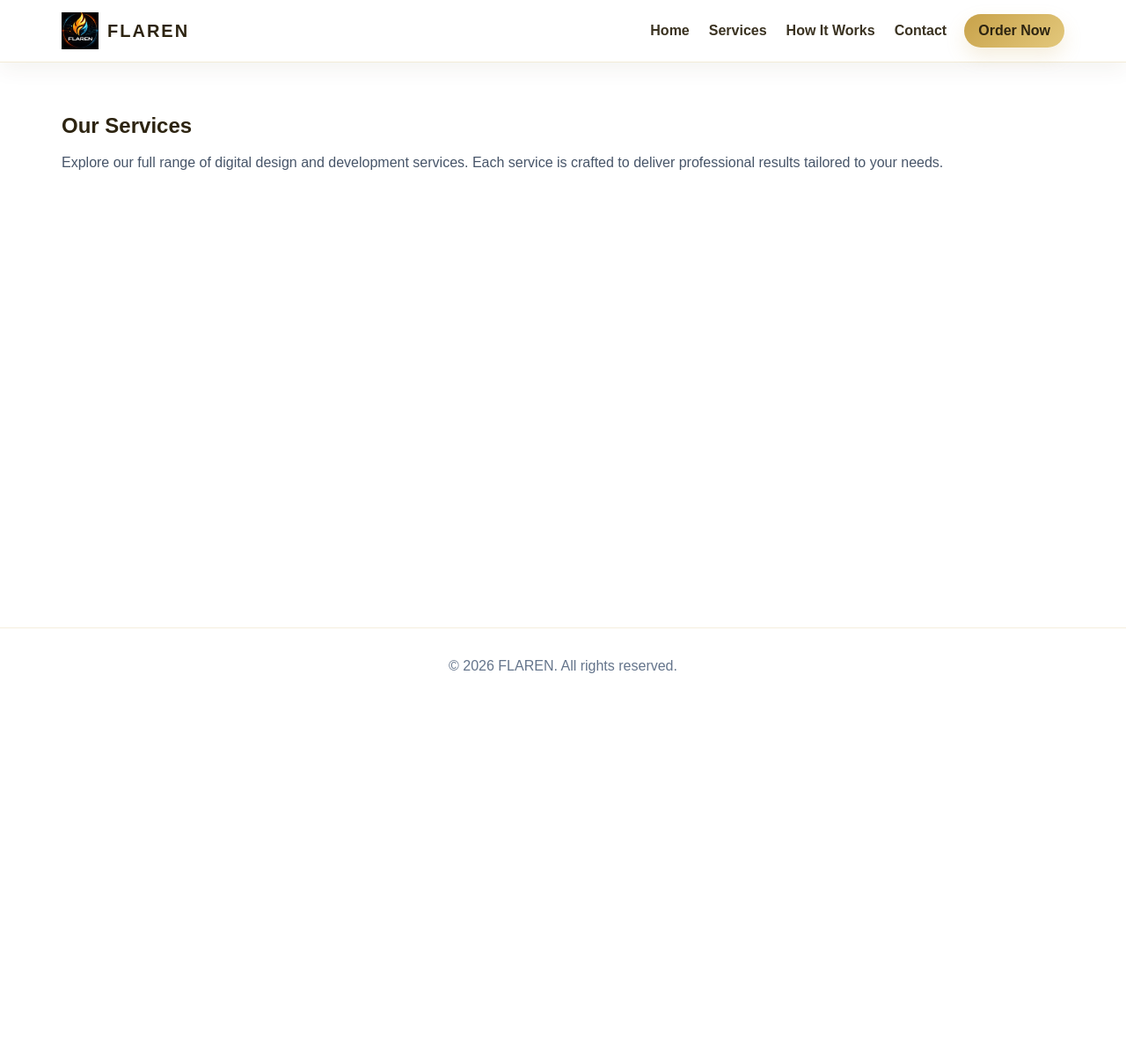
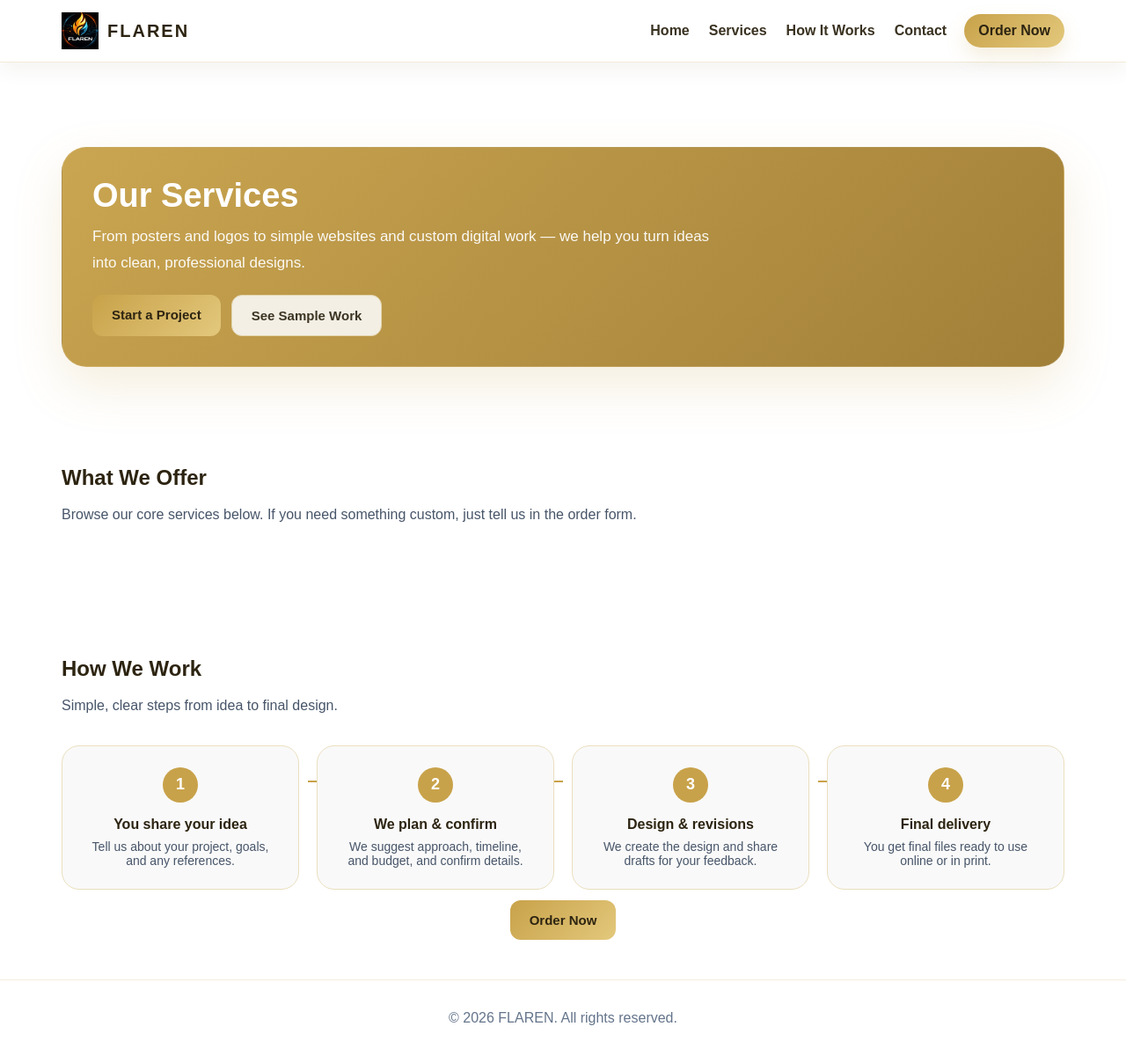
Before and after one commit to sjspokeflarebusiness-del/flaren-site, a Python web app: template templates/services.html in a window 1280 px wide. Shown: the whole page at 88% size. Before the commit the page ends 765 px from the top, so only its background shows below. Run offline with Jinja, Linux system fonts and the light colour scheme; the template is opened without the code that fills it, so the values that code supplies are empty.

Commit message:
Redesign services page with hero, cards, and how-it-works

```diff
--- a/templates/services.html
+++ b/templates/services.html
@@ -2,20 +2,79 @@
 {% block title %}FLAREN — Services{% endblock %}
 
 {% block content %}
+<!-- Hero -->
+<section class="hero">
+  <div class="container">
+    <div class="hero-panel">
+      <h1>Our Services</h1>
+      <p>
+        From posters and logos to simple websites and custom digital work —
+        we help you turn ideas into clean, professional designs.
+      </p>
+      <div class="actions">
+        <a href="{{ url_for('order') }}" class="btn btn-primary">Start a Project</a>
+        <a href="{{ url_for('sample_works') }}" class="btn btn-secondary">See Sample Work</a>
+      </div>
+    </div>
+  </div>
+</section>
+
+<!-- Services List -->
 <section class="section">
   <div class="container">
-    <h2 class="section-title">Our Services</h2>
+    <h2 class="section-title">What We Offer</h2>
     <p class="section-text">
-      Explore our full range of digital design and development services. Each service is crafted to deliver professional results tailored to your needs.
+      Browse our core services below. If you need something custom, just tell us in the order form.
     </p>
+
     <div class="services-map">
       {% for service in services %}
       <div class="service-card">
-        <div class="service-number">{{ loop.index }}</div>
+        <span class="service-number">{{ loop.index }}</span>
         <h3>{{ service }}</h3>
       </div>
       {% endfor %}
     </div>
   </div>
 </section>
+
+<!-- How It Works (mini timeline) -->
+<section class="section">
+  <div class="container">
+    <h2 class="section-title">How We Work</h2>
+    <p class="section-text">
+      Simple, clear steps from idea to final design.
+    </p>
+
+    <div class="steps-timeline">
+      <div class="step-card">
+        <div class="step-number">1</div>
+        <h3>You share your idea</h3>
+        <p>Tell us about your project, goals, and any references.</p>
+      </div>
+
+      <div class="step-card">
+        <div class="step-number">2</div>
+        <h3>We plan & confirm</h3>
+        <p>We suggest approach, timeline, and budget, and confirm details.</p>
+      </div>
+
+      <div class="step-card">
+        <div class="step-number">3</div>
+        <h3>Design & revisions</h3>
+        <p>We create the design and share drafts for your feedback.</p>
+      </div>
+
+      <div class="step-card">
+        <div class="step-number">4</div>
+        <h3>Final delivery</h3>
+        <p>You get final files ready to use online or in print.</p>
+      </div>
+    </div>
+
+    <div style="text-align: center; margin-top: 26px;">
+      <a href="{{ url_for('order') }}" class="btn btn-primary">Order Now</a>
+    </div>
+  </div>
+</section>
 {% endblock %}
```
